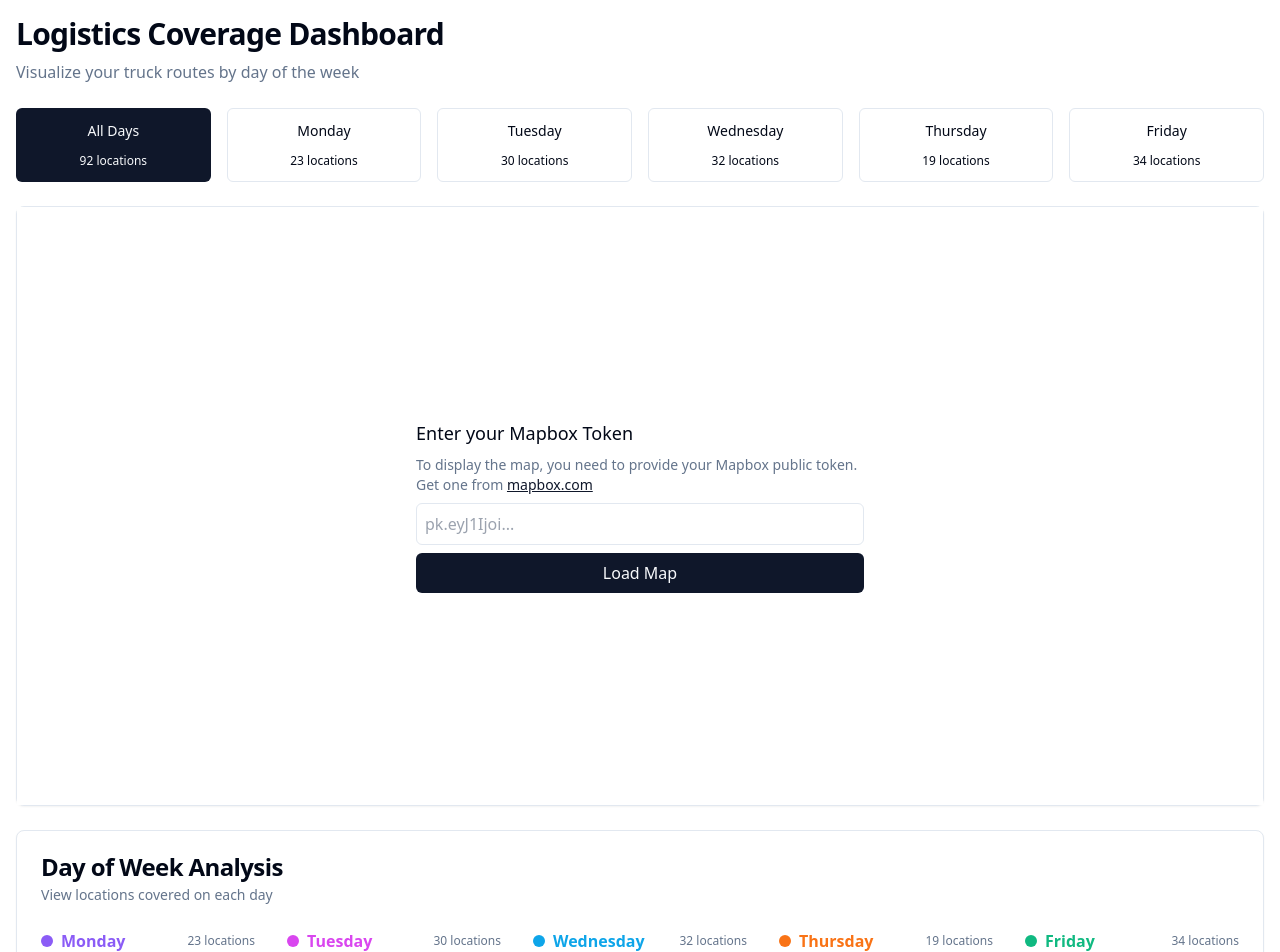
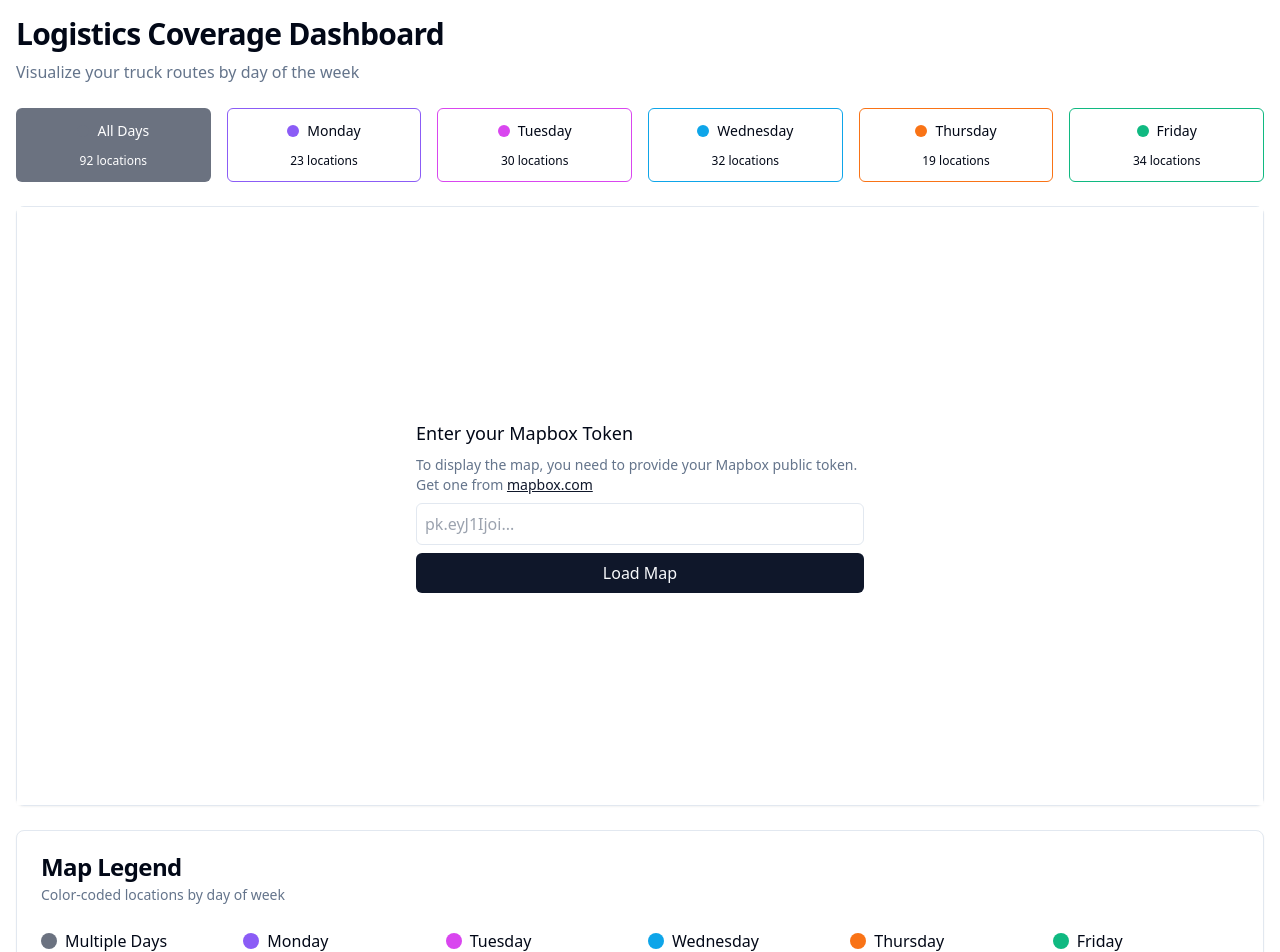
Before and after one commit to u16040954/friendly-data-initiator, a React (Vite) app: page / in a window 1280 px wide. Shown: the top 952 px of the page. Built offline with nearby package versions, Linux system fonts and the light colour scheme.

Commit message:
Add map legend
Adds a legend to the map, accenting each day with a color corresponding to its icon.

```diff
--- a/src/components/LogisticsDashboard.tsx
+++ b/src/components/LogisticsDashboard.tsx
@@ -39,8 +39,16 @@ const LogisticsDashboard: React.FC = () => {
           variant={selectedDay === "All" ? "default" : "outline"}
           className="flex flex-col items-center justify-center h-auto py-3"
           onClick={() => setSelectedDay("All")}
+          style={{
+            backgroundColor: selectedDay === "All" ? dayColors.All : 'transparent',
+            color: selectedDay === "All" ? 'white' : 'inherit',
+            borderColor: dayColors.All
+          }}
         >
-          <span>All Days</span>
+          <div className="flex items-center gap-2">
+            <div className="w-3 h-3 rounded-full" style={{ backgroundColor: dayColors.All }}></div>
+            <span>All Days</span>
+          </div>
           <span className="text-xs mt-1">{formatCount("All")} locations</span>
         </Button>
 
@@ -53,16 +61,41 @@ const LogisticsDashboard: React.FC = () => {
             style={{
               backgroundColor: selectedDay === day ? color : 'transparent',
               color: selectedDay === day ? 'white' : 'inherit',
-              borderColor: selectedDay === day ? color : undefined
+              borderColor: color
             }}
           >
-            <span>{day}</span>
+            <div className="flex items-center gap-2">
+              <div className="w-3 h-3 rounded-full" style={{ backgroundColor: color }}></div>
+              <span>{day}</span>
+            </div>
             <span className="text-xs mt-1">{formatCount(day)} locations</span>
           </Button>
         ))}
       </div>
 
       <LogisticsMap selectedDay={selectedDay} />
+
+      {/* Map Legend Card */}
+      <Card className="mb-6">
+        <CardHeader>
+          <CardTitle>Map Legend</CardTitle>
+          <CardDescription>Color-coded locations by day of week</CardDescription>
+        </CardHeader>
+        <CardContent>
+          <div className="grid grid-cols-2 md:grid-cols-6 gap-4">
+            <div className="flex items-center gap-2">
+              <div className="w-4 h-4 rounded-full" style={{ backgroundColor: dayColors.All }}></div>
+              <span>Multiple Days</span>
+            </div>
+            {Object.entries(dayColors).filter(([day]) => day !== "All").map(([day, color]) => (
+              <div key={day} className="flex items-center gap-2">
+                <div className="w-4 h-4 rounded-full" style={{ backgroundColor: color }}></div>
+                <span>{day}</span>
+              </div>
+            ))}
+          </div>
+        </CardContent>
+      </Card>
 
       <Card className="mb-6">
         <CardHeader>
--- a/src/components/LogisticsMap.tsx
+++ b/src/components/LogisticsMap.tsx
@@ -31,19 +31,19 @@ const LogisticsMap: React.FC<LogisticsMapProps> = ({ selectedDay }) => {
 
       const el = document.createElement('div');
       el.className = 'mapboxgl-marker';
-      el.style.width = '12px';
-      el.style.height = '12px';
+      el.style.width = '14px';
+      el.style.height = '14px';
       el.style.borderRadius = '50%';
       el.style.backgroundColor = color;
       el.style.border = '2px solid white';
-      el.style.boxShadow = '0 0 2px rgba(0,0,0,0.3)';
+      el.style.boxShadow = '0 0 4px rgba(0,0,0,0.5)';
 
       // Create popup
       const popup = new mapboxgl.Popup({ offset: 15 })
         .setHTML(`
-          <div>
-            <strong>${location.name}</strong>
-            <div>Serviced on: ${location.days.join(', ')}</div>
+          <div style="padding: 8px;">
+            <strong style="font-size: 14px;">${location.name}</strong>
+            <div style="font-size: 12px; margin-top: 4px;">Serviced on: ${location.days.join(', ')}</div>
           </div>
         `);
 
@@ -63,8 +63,8 @@ const LogisticsMap: React.FC<LogisticsMapProps> = ({ selectedDay }) => {
     map.current = new mapboxgl.Map({
       container: mapContainer.current,
       style: 'mapbox://styles/mapbox/light-v11',
-      center: [18.8601, -33.9321], // Centered on Stellenbosch
-      zoom: 7.5,
+      center: [24.5, -29], // Center on South Africa
+      zoom: 5,
     });
 
     // Add navigation controls
```
